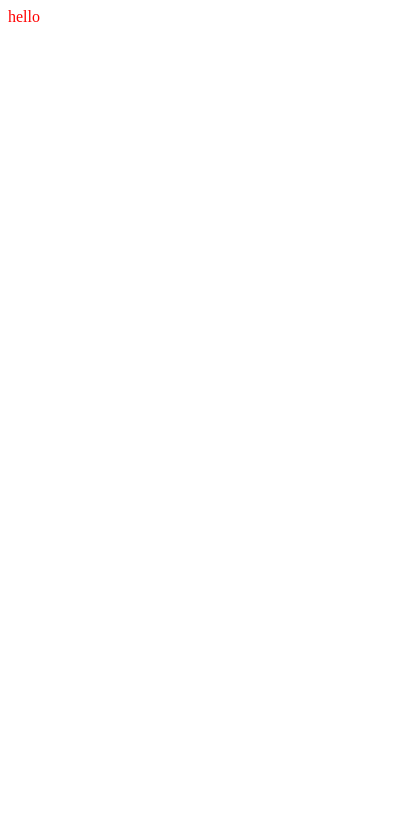
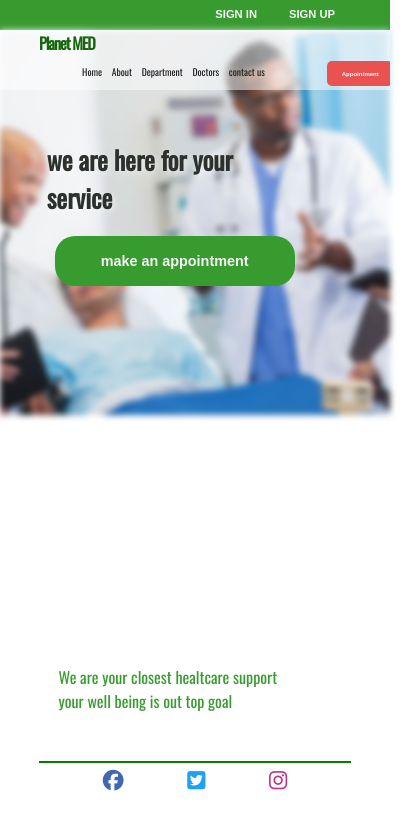
Before and after one commit to hossamYNWA/planetMed, a plain HTML site: page index.html in a window 390 px wide. Shown: the whole page, 420 px wide, since content can reach past the window. Drawn offline with nearby package versions, Linux system fonts and the light colour scheme.

Commit message:
adeited the styling but still not mobile resposive

```diff
--- a/index.html
+++ b/index.html
@@ -1,13 +1,52 @@
 <!DOCTYPE html>
 <html lang="en">
+
 <head>
     <meta charset="UTF-8">
     <meta http-equiv="X-UA-Compatible" content="IE=edge">
     <meta name="viewport" content="width=device-width, initial-scale=1.0">
-    <link rel="stylesheet" href="./styles.css"/>
+    <link rel="stylesheet" href="./styles.css" />
+    <style>
+        @import url('https://fonts.googleapis.com/css2?family=Oswald&display=swap');
+    </style>
+    <script src="https://kit.fontawesome.com/917a005ff3.js" crossorigin="anonymous"></script>
     <title>Planet Med</title>
 </head>
+
 <body>
-    <nav>hello</nav>
+    <main>
+        <nav>
+            <button>SIGN UP</button>
+            <button>SIGN IN</button>
+        </nav>
+        <div class="container">
+        </div>
+        <div class="welcome">
+            <div class="big-nav">
+                <p>Planet MED</p>
+                <ul>
+                    <li>Home</li>
+                    <li>About</li>
+                    <li>Department</li>
+                    <li>Doctors</li>
+                    <li>contact us</li>
+                    <li><button class='appoint'>Appointment</button></li>
+                </ul>
+            </div>
+            <h1>we are here for your service</h1>
+            <button class="appoint2">make an appointment</button>
+        </div>
+        <img src="./doctor-blond-removebg-preview.png" alt="blond-doctor">
+    </main>
+    <section class="msg">
+        <img src="./satis.jpg" alt="satisfaction">
+        <p>We are your closest healtcare support <br> your well being is out top goal </p>
+    </section>
+    <footer>
+        <div><a href=''> <i class="fa-brands fa-facebook"></i></a></div>
+        <div><a href=""><i class="fa-brands fa-square-twitter"></i></a></div>
+        <div><a href=""><i class="fa-brands fa-instagram"></i></a></div>
+    </footer>
 </body>
+
 </html>
--- a/styles.css
+++ b/styles.css
@@ -1,3 +1,250 @@
+* {
+    box-sizing: border-box;
+    margin: 0;
+}
+
+body {
+    width: 100vw;
+    height: 100vh;
+    font-family: 'Oswald', sans-serif;
+    overflow-x: hidden;
+    /*! margin-left: 15px; */
+}
+
+main {
+    height: 80%;
+    background-color: transparent;
+    width: 100vw;
+}
+
 nav {
-    color: red
+    width: 100%;
+    background-color: #389b2f;
+    height: 30px;
+    padding: 0 10%;
 }
+
+nav button {
+    float: right;
+    background-color: transparent;
+    border: 0;
+    font-size: 0.7em;
+    font-weight: bold;
+    color: whitesmoke;
+    margin: 7px 10px;
+}
+
+main div.container {
+    background-image: url('./doctors-bg.jpg');
+    background-size: cover;
+    width: 100%;
+    height: 385px;
+    filter: blur(3px);
+    background-repeat: no-repeat;
+    background-position: center;
+}
+
+main div.welcome {
+    width: 100%;
+    height: 385px;
+    position: absolute;
+    top: 30px;
+    z-index: 2;
+    overflow: hidden;
+}
+
+main div.big-nav {
+    display: flex;
+    justify-content: space-between;
+    background-color: #ffffff80;
+    height: 60px;
+    align-items: center;
+    flex-wrap: wrap;
+    padding: 0 10%;
+}
+
+main div.big-nav ul {
+    list-style: none;
+}
+
+main div.big-nav ul li {
+    display: inline-block;
+    margin-left: 10px;
+    font-size: .8em;
+    color: #1f2220;
+}
+
+.big-nav>p:nth-child(1) {
+    font-size: 1.3em;
+    font-weight: bold;
+    letter-spacing: -1px;
+    color: #16660e;
+}
+
+main .appoint {
+    border: 0;
+    height: 30px;
+    background-color: #ea5252;
+    color: whitesmoke;
+    width: 90px;
+    border-radius: 5px;
+    font-weight: bold;
+    font-size: 0.8em;
+    transition: all ease-in-out 0.3s;
+}
+
+
+main img {
+    position: absolute;
+    top: 10px;
+    width: 424px;
+    right: -30px;
+    z-index: 1;
+    filter: grayscale(0.4);
+    transition: all ease-in-out 0.3s;
+}
+
+
+main h1 {
+    margin: 50px 2% 0;
+    padding: 0 10%;
+    width: 75%;
+    height: fit-content;
+    text-shadow: 2px 2px 6px rgba(255, 255, 255, 0.56), 6px 0px 8px rgba(247, 247, 247, 0.08);
+    font-size: 3.5em;
+    color: #2d312d;
+    transition: all ease-in-out 0.3s;
+}
+
+main .appoint2 {
+    margin: 20px 20%;
+    width: 240px;
+    height: 60px;
+    border-radius: 20px;
+    border: 0;
+    background-color: #389b2f;
+    color: whitesmoke;
+    font-size: 1.1em;
+    font-weight: bold;
+    transition: all ease-in-out 0.3s;
+}
+
+button {
+    cursor: pointer;
+    transition: all ease 0.25s;
+}
+
+button:active {
+    transform: scaleX(.98);
+}
+
+button:hover {
+    opacity: 0.9;
+}
+
+.msg {
+    margin-top: -40px;
+    position: relative;
+    height: fit-content;
+}
+
+.msg img {
+    width: 40%;
+}
+
+
+.msg p {
+    display: inline-block;
+    position: absolute;
+    top: 30px;
+    left: 45%;
+    font-size: 2em;
+    color: #389b2f;
+    transition: all ease-in-out 0.3s;
+    padding-right: 5%;
+}
+
+footer {
+    width: 80%;
+    height: auto;
+    border-top: 2px solid green;
+    margin-left: 10%;
+    display: flex;
+    justify-content: space-evenly;
+    font-size: 1.3em;
+    color: black;
+    position: absolute;
+}
+
+.fa-facebook {
+    color: #4267B2;
+}
+
+.fa-square-twitter {
+    color: #1DA1F2;
+}
+
+.fa-instagram {
+    color: #C13584;
+}
+
+
+
+
+@media (max-width:610px) {
+    main img {
+        opacity: 0;
+    }
+
+    main h1 {
+        font-size: 1.6em;
+    }
+
+    .big-nav>p:nth-child(1) {
+        width: 100%;
+        font-size: 1em;
+        letter-spacing: -1px;
+        color: #16660e;
+    }
+
+    main .appoint {
+        height: 25px;
+        width: 66px;
+        font-size: 0.6em;
+        margin-left: 80%;
+    }
+
+    main div.big-nav ul li {
+        font-size: 0.6em;
+        margin: 3px;
+    }
+
+    main .appoint2 {
+        height: 50px;
+        font-size: 0.9em;
+        margin-left: 14%;
+    }
+
+    .msg img {
+        opacity: 0;
+    }
+
+    .msg p {
+        font-size: 1em;
+        left: 15%;
+    }
+
+}
+
+@media (max-width:350px) {
+    .msg p {
+        font-size: 0.5em;
+        left: 15%;
+        top: 70%;
+    }
+
+    footer {
+        font-size: 0.6em;
+        bottom: 3px
+    }
+}
```
Also changed, not shown: doctor-blond-removebg-preview.png (added), doctor-blond.jpg (deleted), satis.jpg (added).
